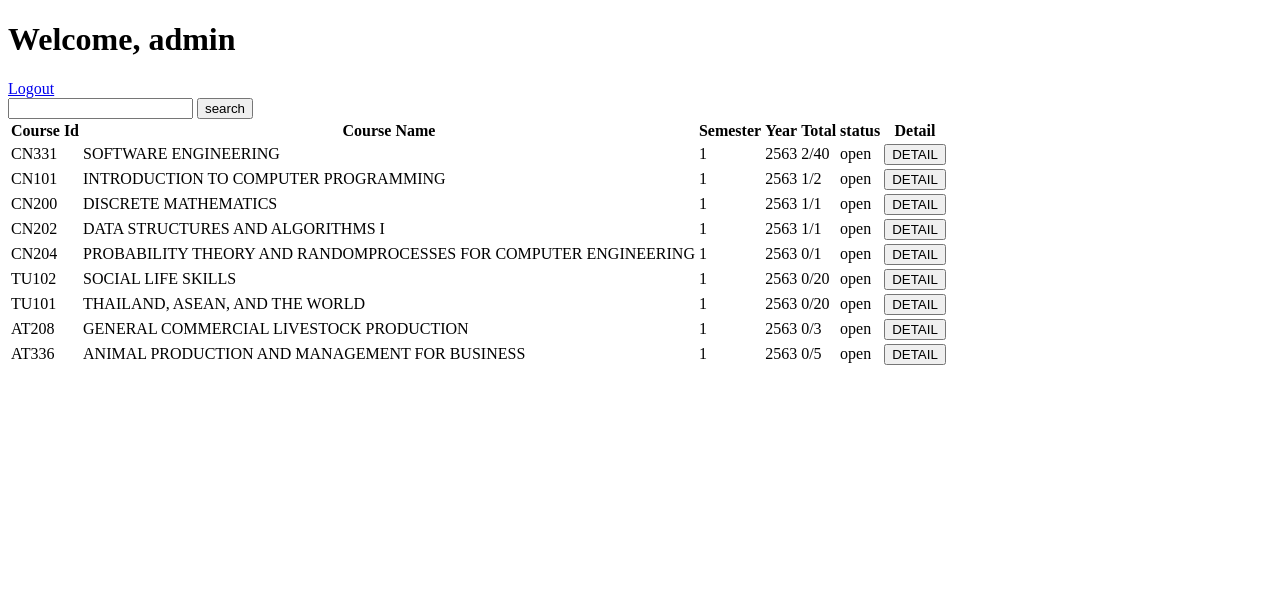
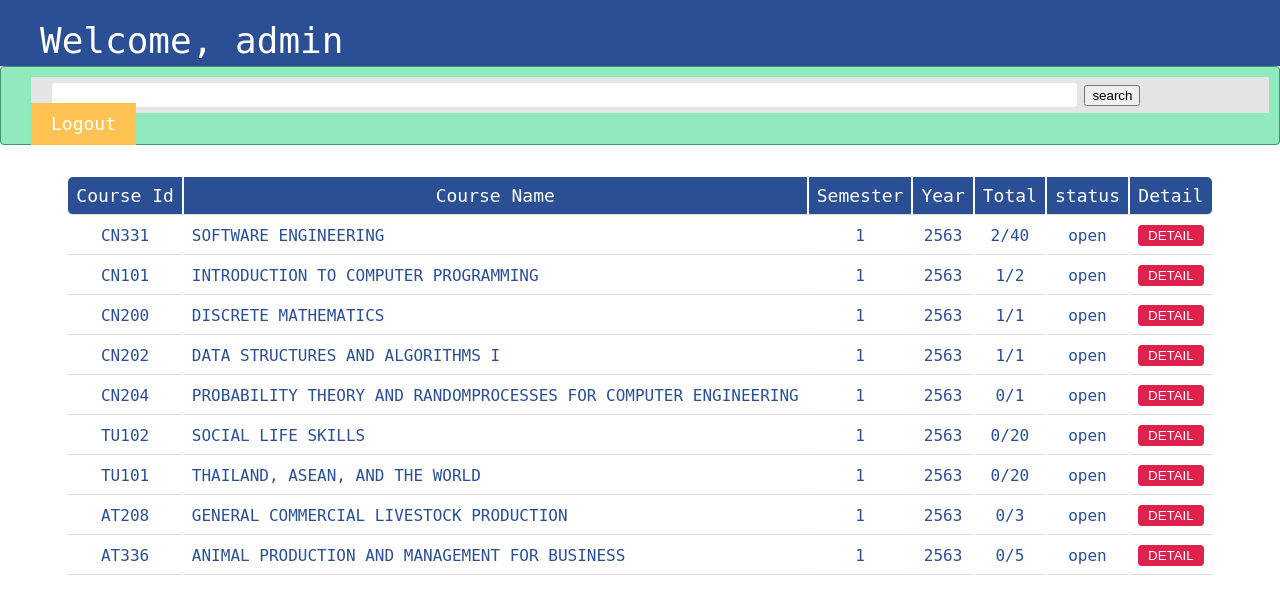
Before and after one commit to PornnapatTos/REGISTER-WEB-APPLICATION, a Django app: page /users/admin in a window 1280 px wide. Shown: the top 614 px of the page. Run offline with Django 3.2, Linux system fonts and the light colour scheme; a user stored in the database is signed in; data comes from the database, SQL or seed files in the repository; both versions use the stored data as it was after the commit.

Commit message:
version-2

```diff
--- a/reg/reg/settings.py
+++ b/reg/reg/settings.py
@@ -119,3 +119,7 @@ USE_TZ = True
 # https://docs.djangoproject.com/en/3.1/howto/static-files/
 
 STATIC_URL = '/static/'
+
+STATICFILES_DIRS = [
+    'static',
+]
--- a/reg/users/admin.py
+++ b/reg/users/admin.py
@@ -6,7 +6,7 @@ class CourseAdmin(admin.ModelAdmin):
     list_display = ("course_id","course_name","course_sem","course_year","course_total","course_status")
 
 class StudentAdmin(admin.ModelAdmin):
-    list_display = ("student_id","first_name","last_name")
+    list_display = ("student_id","first_name","last_name","faculty")
 
 admin.site.register(Course, CourseAdmin)
 admin.site.register(Student, StudentAdmin)
--- a/reg/users/models.py
+++ b/reg/users/models.py
@@ -21,6 +21,6 @@ class Student(models.Model):
     first_name = models.CharField(max_length=64)
     last_name = models.CharField(max_length=64)
     course = models.ManyToManyField(Course , blank=True , related_name="students")
-
+    faculty = models.CharField(max_length=64)
     def __str__(self) :
-        return f"{self.student_id} : {self.first_name} {self.last_name}"
+        return f"{self.student_id} : {self.first_name} {self.last_name} {self.faculty}"
--- /dev/null
+++ b/reg/users/static/css/layout.css
@@ -0,0 +1,231 @@
+body {
+    margin:0px;
+    font-family: monospace;
+}
+
+.login{
+    background-color: #E5E5E5;
+    border-color: #FFFFFF;
+    border-radius:0px;
+    display: flex;
+    justify-content: center;
+    align-items: center;
+    padding: 0px;
+    width: 100vw;
+    min-height: 100vh;
+    background-image: url("/static/image/log-bg.png");
+    background-size: cover;
+}
+
+.login-container{
+    display: flex;
+    justify-content: center;
+    padding: 30px 10px;
+    background-color: #536D9C;
+    border-color: #536D9C;
+    width: 275px;
+    height: 220px;
+}
+
+.input-form{
+    display: flex;
+    flex-direction: column;
+    padding: 10px;
+}
+
+.user, .pass{
+    padding: 10px;
+    margin: 10px 0px;
+    background-color: #FFFFFF;
+    border: 1px solid #E5E5E5;
+    border-radius: 4px;
+}
+
+.submit{
+    padding: 10px;
+    margin: 10px 0px;
+    background-color: #FFC353;
+    border-color: #FFC353;
+    border: #FFC353;
+    border-radius: 4px;
+    color: #FFFFFF;
+}
+.submit:hover{
+    color: #FFFFFF;
+    background-color: #DF214C;
+    border: 1px solid #DF214C;
+}
+
+div{
+    color: #3F966B;
+    background-color: #90EABD;
+    border: 1px solid #3F966B;
+    border-radius: 4px;
+    margin-bottom: 10px;
+    padding: 10px 10px 10px 30px;
+
+}
+
+.bar-head{
+    padding: 5px 0px;
+    border-radius: 0px 0px 5px 5px;
+    background-color: #DF214C;
+    border-color: #DF214C;
+}
+
+h1 {
+    font-size: 36px;
+    font-family: monospace;
+    font-weight: lighter;
+    background-color: #2A4F95;
+    margin: 0;
+    padding: 20px 20px 5px 40px;
+    color: #FFFFFF;
+}
+
+h2{
+    font-family: monospace;
+    font-weight: lighter;
+    background-color: #2A4F95;
+    margin: 0;
+    padding: 0px 20px 20px 40px;
+    color: #ffc353;
+}
+
+.topnav-home{
+    display: grid;
+    grid-template-columns: 100px 100px auto 100px;
+    border-radius: 0px;
+    background-color: #E5E5E5;
+    border-color: #E5E5E5;
+    margin: 0px;
+    padding: 0px;
+    font-family: monospace;
+    color: #FFFFFF
+}
+.topnav-quota{
+    display: grid;
+    grid-template-columns: 100px 100px 100px;
+    border-radius: 0px;
+    background-color: #FFFFFF;
+    border-color: #FFFFFF;
+    margin: 0px;
+    padding: 0px;
+    font-family: monospace;
+    color: #FFFFFF
+}
+
+
+div .topnav-admin{
+    display: grid;
+    grid-template-columns: 100px 100px;
+}
+
+
+.search-container{
+    display: grid;
+    align-content: center;
+    border-radius: 0px;
+    background-color: #E5E5E5;
+    border-color: #E5E5E5;
+    margin: 0px;
+    padding: 5px 20px;
+}
+
+.search-container input[type=text] {
+    width: 85%;
+    border-radius: 4px;
+    padding: 4px;
+    font-size: 14px;
+    border: none;
+}
+
+.search-container button {
+    background: #E5E5E5;
+    font-size: 20px;
+    border: none;
+    cursor: pointer;
+}
+
+a{
+    padding: 10px 20px;
+    text-align: center;
+    color: #FFFFFF;
+    font-size: 18px;
+
+}
+
+a:link {
+  text-decoration: none;
+}
+a:hover {
+  text-decoration: underline;
+}
+a:nth-child(1){
+    background-color: #2A4F95;
+    border-bottom: 1px solid #2A4F95;
+
+}
+
+a:nth-child(2){
+    background-color: #DF214C;
+    border-bottom: 1px solid #DF214C;
+
+}
+
+a:last-child{
+    background-color: #ffc353;
+    border-bottom: 1px solid #ffc353;
+
+}
+
+table{
+    margin: auto;
+    font-family: monospace;
+    font-weight: lighter;
+    padding-top: 20px;
+
+}
+
+table th{
+    font-family: monospace;
+    font-weight: lighter;
+    font-size: 18px;
+    color: #FFFFFF;
+    background-color: #2A4F95;
+}
+
+table td{
+    color: #2A4F95;
+    font-size: 16px;
+}
+th, td {
+    padding: 8px;
+    border-bottom: 1px solid #ddd;
+    text-align: center;
+}
+
+td:nth-child(2){
+    text-align: left;
+}
+th:first-child{
+    border-radius: 5px 0px 0px 5px;
+}
+th:last-child{
+    border-radius: 0px 5px 5px 0px;
+}
+
+td button{
+    border: #DF214C;
+    border-radius: 4px;
+    color: #FFFFFF;
+    background-color: #DF214C;
+    padding: 3px 10px;
+
+}
+
+td button:hover{
+    color: #DF214C;
+    background-color: #FFFFFF;
+    border: 1px solid #DF214C;
+}
--- a/reg/users/templates/users/admin.html
+++ b/reg/users/templates/users/admin.html
@@ -2,12 +2,16 @@
 {%block title %}Home{% endblock%}
 {% block body %}
     <h1>Welcome, {{request.user.username}}</h1>
-    <a href="{% url 'logout' %}">Logout</a>
-    <form action="{% url "search" %}" method="POST">
-        {% csrf_token %}
-        <input type="text" name="course_id">
-        <input type="submit" value="search">
-    </form>
+    <div class="topnav-admin">
+        <div class="search-container">
+            <form action="{% url "search" %}" method="POST">
+                {% csrf_token %}
+                <input type="text" name="course_id">
+                <input type="submit" value="search">
+            </form>
+        </div>
+        <a href="{% url 'logout' %}">Logout</a>
+    </div>
     <table>
         <tr>
             <th> Course Id </th>
--- a/reg/users/templates/users/layout.html
+++ b/reg/users/templates/users/layout.html
@@ -1,12 +1,11 @@
+{% load static %}
 <!DOCTYPE html>
 <html lang="en">
     <head>
+        <link rel="stylesheet" href="{% static 'css/layout.css' %}" type="text/css">
         <title>{%block title %}{% endblock%}</title>
     </head>
     <body>
-        {% if message %}
-        <div style="color:red">{{message}}</div>
-        {% endif %}
         {% block body %}
         {% endblock %}
     </body>
--- a/reg/users/views.py
+++ b/reg/users/views.py
@@ -10,9 +10,11 @@ def index(request):
         return HttpResponseRedirect(reverse("login"))
     else :
         if not request.user.is_staff :
+            student = Student.objects.get(first_name=request.user.first_name)
             courses = Course.objects.all()
             return render(request, "users/index.html", {
-                 "courses" : courses
+                "courses" : courses,
+                "student" : student
             })
         else :
             return HttpResponseRedirect(reverse("admin"))
@@ -29,22 +31,32 @@ def login_view(request):
             else :
                 return HttpResponseRedirect(reverse("admin"))
         return render(request, "users/login.html", {
-            "message" : "Invalid Credential."
+            "message":"Invalid Credential."
         })
     return render(request, "users/login.html")
 
 def logout_view(request):
     logout(request)
     return render(request, "users/login.html", {
-        "message" : "Logged out."
+        "message":"Logged out."
     })
 
 def search(request):
     if request.method == "POST" :
         course_id = request.POST["course_id"].upper()
-        courses = Course.objects.filter(course_id=course_id)
+        if course_id == "*" :
+            courses = Course.objects.all()
+            print(courses)
+        else :
+            courses = Course.objects.filter(course_id__contains=course_id)
+            if len(courses) == 1 :
+                cc = [course for course in courses]
+                if cc[0].course_status == "close" :
+                    courses = ""
+        student = Student.objects.get(first_name=request.user.first_name)
     return render(request, "users/index.html",{
-            "courses" : courses
+            "courses" : courses,
+            "student" : student
         })
 
 def quota(request):
@@ -52,7 +64,8 @@ def quota(request):
         # print(user.member.all())
         student = Student.objects.get(first_name=request.user.first_name)
         return render(request, "users/quota.html", {
-            "courses" : student.course.all()
+            "courses" : student.course.all(),
+            "student" : student
         })
     else :
         return HttpResponseRedirect(reverse("admin"))
@@ -66,7 +79,7 @@ def add_quota(request) :
         else :
             count = Student.objects.filter(course=course).count()
             if count < int(course.course_total) :
-                student = Student.objects.get(first_name=request.user.first_name)
+                # student = Student.objects.get(first_name=request.user.first_name)
                 student.course.add(course)
                 message = "Successful Quota Request."
             else :
@@ -74,29 +87,33 @@ def add_quota(request) :
     courses = Course.objects.all()
     return render(request, "users/index.html",{
         "message" : message,
-        "courses" : courses
+        "courses" : courses,
+        "student" : student
     })
 
 def remove_quota(request) :
+    student = Student.objects.get(first_name=request.user.first_name)
     if request.method == "POST" :
         course = Course.objects.get(course_id=request.POST["remove"])
-        student = Student.objects.get(first_name=request.user.first_name)
         student.course.remove(course)
-    courses = Course.objects.all()
-    return render(request, "users/index.html",{
+    return render(request, "users/quota.html",{
         "message" : "Successful Remove Quota Request.",
-        "courses" : courses
+        "courses" : student.course.all(),
+        "student" : student
     })
 
 def admin(request) :
-    courses = Course.objects.all()
-    count = []
-    for course in courses :
-        cnt = Student.objects.filter(course=course).count()
-        count.append(cnt)
-    return render(request, "users/admin.html", {
-        "courses" : zip(courses,count)
-    })
+    if request.user.is_staff :
+        courses = Course.objects.all()
+        count = []
+        for course in courses :
+            cnt = Student.objects.filter(course=course).count()
+            count.append(cnt)
+        return render(request, "users/admin.html", {
+            "courses" : zip(courses,count)
+        })
+    else :
+        return HttpResponseRedirect(reverse("index"))
 
 def detail(request) :
     if request.method == "POST" :
```
Also changed, not shown: reg/users/templates/users/index.html (+21 -5 lines), reg/users/templates/users/login.html (+10 -6 lines), reg/users/templates/users/quota.html (+12 -4 lines), reg/db.sqlite3, reg/users/migrations/0007_student_faculty.py (added), reg/users/static/image/log-bg.png (added).
